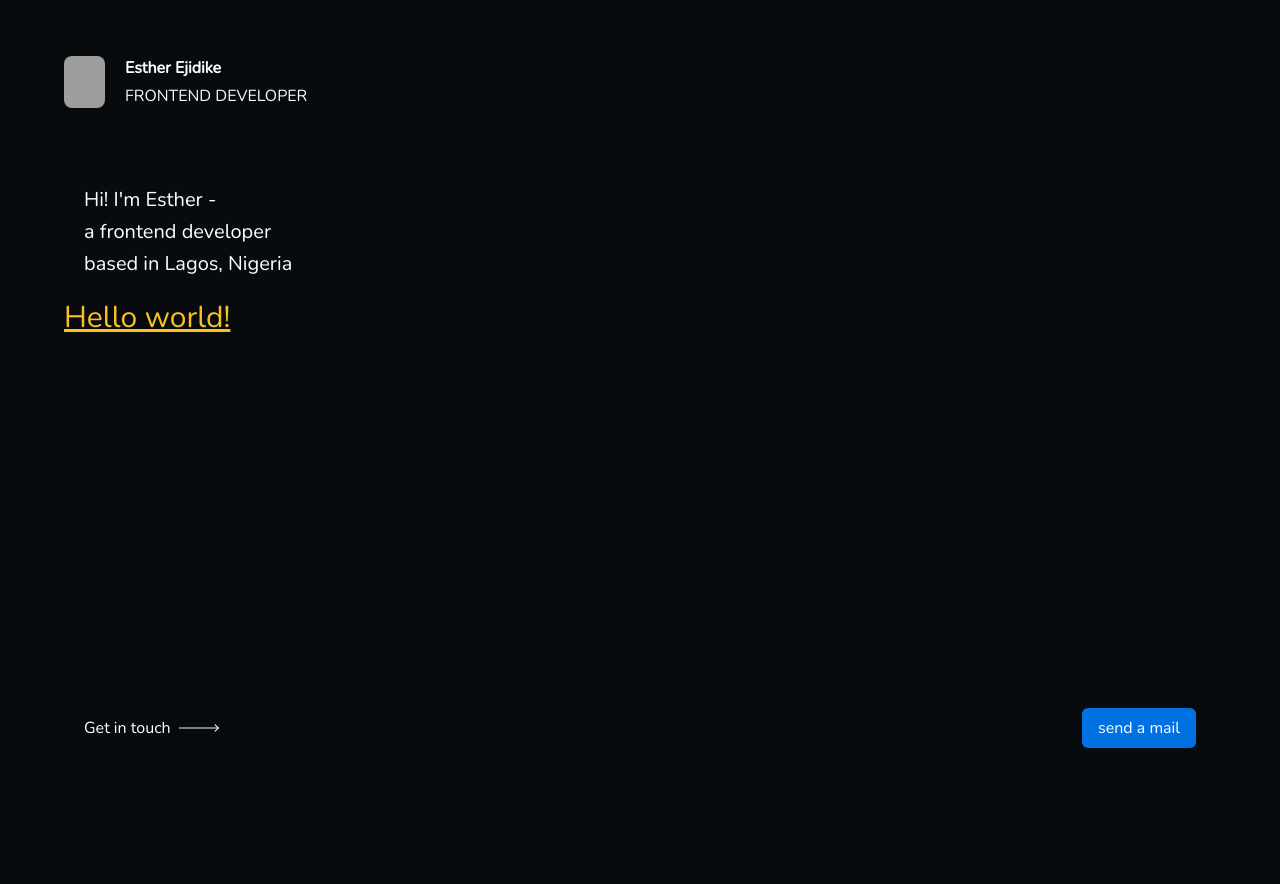
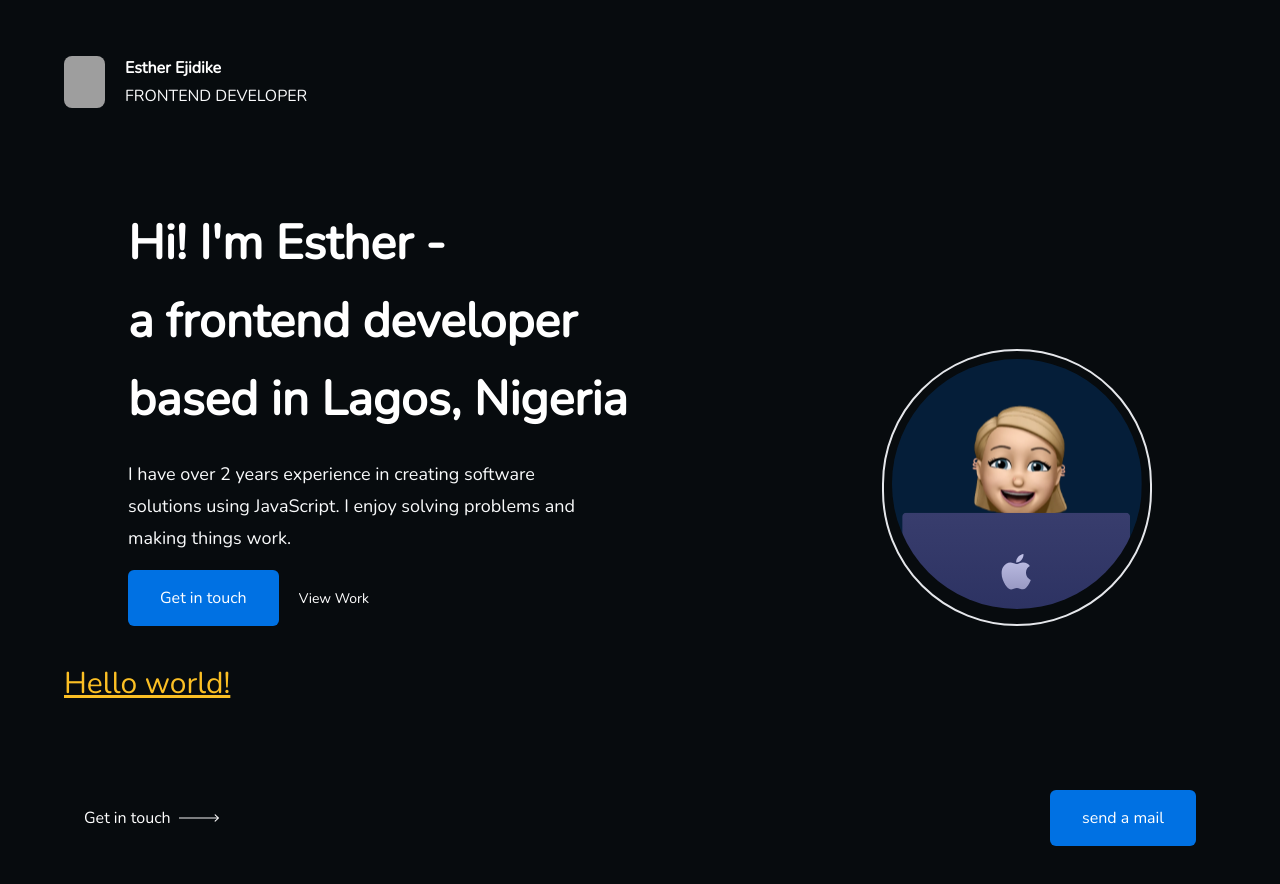
Before and after one commit to Queen-esther01/Portfolio, a Next.js app: page / in a window 1280 px wide. Shown: the top 884 px of the page. Before the commit the page ends 800 px from the top, so only its background shows below. Built offline with nearby package versions, Linux system fonts and the light colour scheme; grey boxes are pictures that could not be loaded.

Commit message:
Add Hero

```diff
--- a/components/Button.js
+++ b/components/Button.js
@@ -1,12 +1,17 @@
 import styled from 'styled-components'
 
+
 const ButtonComponent = styled.button`
-    background: #0071E3;
-    padding: 0.5rem 1rem;
-    border-radius: 6px;
-`;
+        background: #0071E3;
+        padding: 1rem 2rem;
+        border-radius: 6px;
+    `;
+
 
 function Button({ children }) {
+
+
+
     return (
         <>
             <ButtonComponent>
--- a/components/Hero.js
+++ b/components/Hero.js
@@ -1,11 +1,28 @@
+import Image from "next/image";
+import Button from "./Button";
+
 function Hero() {
     return (
-        <div className="purple-gradient rounded p-5 text-white">
-            <div className="max-w-xs">
-                <h2 className="text-xl leading-8">Hi! I&apos;m Esther - <br/>
-                    a frontend developer <br/>
-                    based in Lagos, Nigeria
-                </h2>
+        <div className="purple-gradient rounded-3xl p-6 py-10 md:px-10 lg:px-16 text-white">
+            <div className="flex justify-between items-end">
+                <div className="">
+                    <h2 className="text-xl md:text-3xl lg:text-5xl leading-8 md:leading-relaxed lg:leading-relaxed md:font-semibold">Hi! I&apos;m Esther - <br/>
+                        a frontend developer <br/>
+                        based in Lagos, Nigeria
+                    </h2>
+                    <p className="text-gray-50 text-sm md:text-md lg:text-lg md:leading-6 lg:leading-8 font-extralight mt-5 max-w-xs lg:max-w-md">
+                        I have over 2 years experience in creating software
+                        solutions using JavaScript. I enjoy solving problems and
+                        making things work.
+                    </p>
+                    <div className="mt-4">
+                        <Button>Get in touch</Button>
+                        <span className="px-5 text-sm">View Work</span>
+                    </div>
+                </div>
+                <div className="border-2 rounded-full p-2 hidden sm:block ">
+                    <Image className="object-bottom object-cover " src='/images/memoji.svg' alt='Esther Ejidike - Memoji' width={250} height={250} />
+                </div>
             </div>
         </div>
     );
--- a/components/Layout.js
+++ b/components/Layout.js
@@ -5,7 +5,7 @@ import Link from 'next/link'
 function Layout({ children }) {
     return (
         <div className="w-full">
-            <div className="max-w-sm sm:max-w-xl md:max-w-3xl lg:max-w-6xl m-auto">
+            <div className="mobile-width max-w-sm sm:max-w-xl md:max-w-2xl lg:max-w-4xl xl:max-w-6xl m-auto">
                 <header className="flex py-14">
                     <Image className="rounded-lg object-cover" src='/images/esther.jpg' alt='Esther Ejidike' width={41} height={41} />
                     <div className="pl-5">
@@ -16,7 +16,7 @@ function Layout({ children }) {
                 <main>
                     {children}
                 </main>
-                <footer className='footer text-white rounded-lg max-w-sm sm:max-w-xl md:max-w-3xl lg:max-w-6xl m-auto px-5 py-8 absolute bottom-0 left-0 right-0 my-5'>
+                <footer className='mobile-width footer text-white rounded-lg max-w-sm sm:max-w-xl md:max-w-2xl lg:max-w-4xl xl:max-w-6xl m-auto px-5 py-8 my-14'>
                     <div className="flex justify-between">
                         <div className="flex justify-between items-center">
                             <p className="mr-2">Get in touch</p>
```
Also changed, not shown: styles/Home.module.css (+13 -1 lines), public/images/memoji.png (added), public/images/memoji.svg (added).
